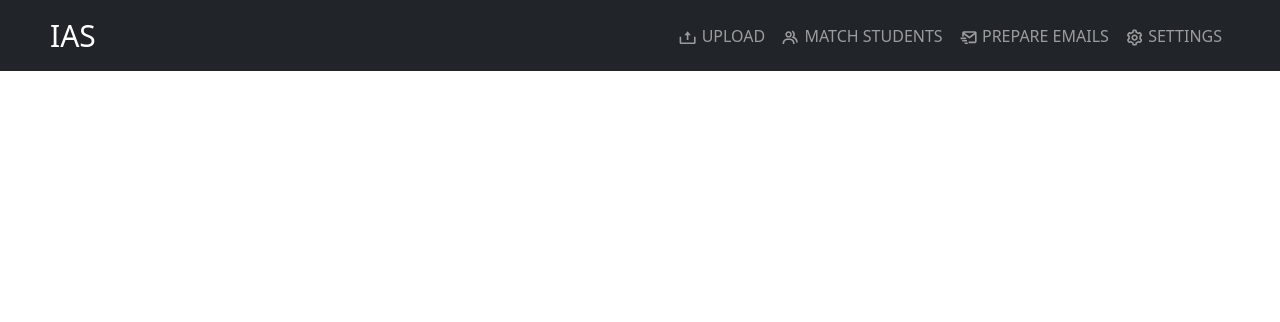
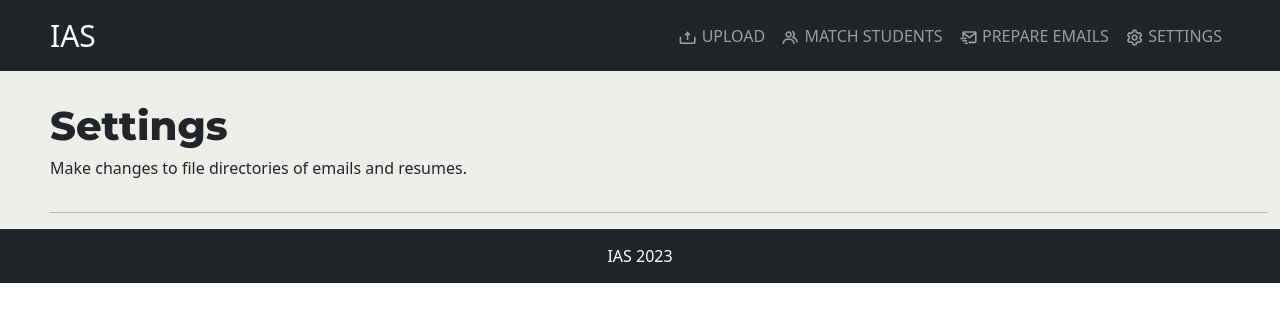
Before and after one commit to devops-assignment1-team1/ias, a React (Create React App) app in the folder frontend/: page /Settings in a window 1280 px wide. Shown: the top 322 px of the page. Built offline with nearby package versions, Linux system fonts and the light colour scheme.

Commit message:
Add settings title component (not done)

```diff
--- /dev/null
+++ b/frontend/src/components/Settings/Settings.css
@@ -0,0 +1,3 @@
+.modal-content{
+    width:110%!important;
+}
--- a/frontend/src/pages/Settings.js
+++ b/frontend/src/pages/Settings.js
@@ -1,8 +1,24 @@
-import React from 'react';
+import React, { useState, useEffect } from 'react';
+import PORT from "../conn";
+
+// Import components
+import { Title } from '../components/Title/Title';
+import Button from 'react-bootstrap/Button';
+// Import style
+import "../components/Settings/Settings.css"
 
 function Settings() {
     return (
-       <div></div>
+        <div style={{paddingTop:"80px",paddingLeft:"50px",textAlign:"initial"}} className="container-fluid m-0">
+            <div className="row">
+                {/* Title */}
+                <div className="col">
+                    <Title>Settings</Title>
+                    <p>Make changes to file directories of emails and resumes.</p>
+                </div>
+            </div>
+            <hr />
+        </div>
     )
 }
 
```
